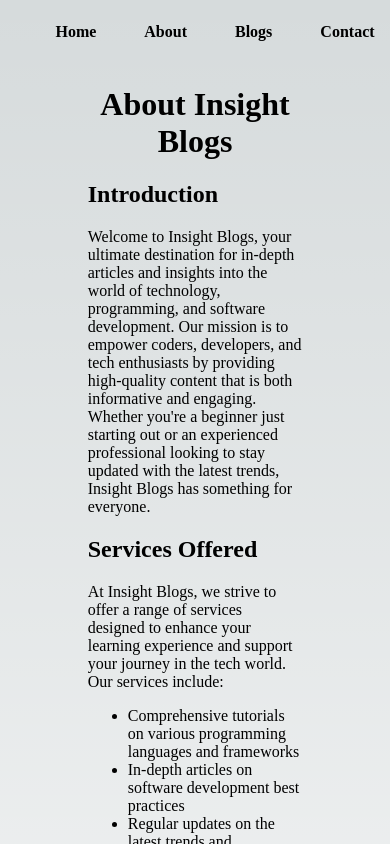
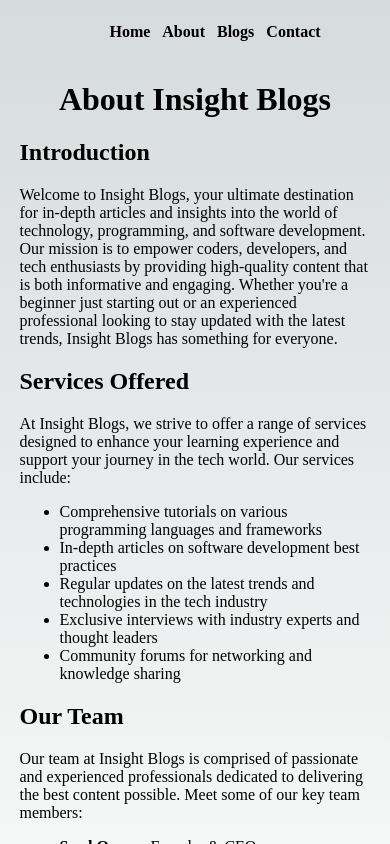
Before and after one commit to syedomar1/insightblogs, a Next.js app: page /about in a window 390 px wide. Shown: the top 844 px of the page. Built offline with nearby package versions, Linux system fonts and the light colour scheme.

Commit message:
Added responsiveness

```diff
--- a/pages/api/blogs.js
+++ b/pages/api/blogs.js
@@ -1,7 +1,7 @@
 // Next.js API route support: https://nextjs.org/docs/api-routes/introduction
 import * as fs from 'fs';
 export default async function handler(req, res) {
-  console.log(req.query.count)
+  // console.log(req.query.count)
   let data = await fs.promises.readdir("blogdata");
   data = data.slice(0,parseInt(req.query.count));
   let myfile;
--- a/pages/api/getblog.js
+++ b/pages/api/getblog.js
@@ -7,7 +7,7 @@ export default async function handler(req, res) {
     const data = await fs.promises.readFile(`./blogdata/${slug}.json`, "utf-8");
     res.status(200).json(JSON.parse(data));
   } catch (err) {
-    console.log("error encountered", err);
+    // console.log("error encountered", err);
     res.status(500).json({ error: "No such blog found" });
   }
 }
--- a/pages/api/postcontact.js
+++ b/pages/api/postcontact.js
@@ -2,7 +2,7 @@ import * as fs from "fs";
 
 export default async function handler(req, res){
     if(req.method === 'POST'){
-        console.log(req.body);
+        // console.log(req.body);
         let data = await fs.promises.readdir('contactdata');
         fs.promises.writeFile(`contactdata/${data.length+1}.json`,JSON.stringify(req.body))
         res.status(200).json(req.body);
--- a/pages/blog.js
+++ b/pages/blog.js
@@ -8,7 +8,7 @@ import InfiniteScroll from "react-infinite-scroll-component";
 // Iterate through them and display
 
 const Blog = (props) => {
-  console.log(props);
+  // console.log(props);
   const [blogs, setBlogs] = useState(props.allBlogs);
   const[count, setCount] = useState(2);
   const fetchData = async () => {
@@ -68,7 +68,7 @@ export async function getStaticProps(context) {
   let allBlogs = [];
   for (let index = 0; index < 2; index++) {
     const item = data[index];
-    console.log(item);
+    // console.log(item);
     myfile = await fs.promises.readFile("blogdata/" + item, "utf-8");
     allBlogs.push(JSON.parse(myfile));
   }
--- a/pages/blogpost/[slug].js
+++ b/pages/blogpost/[slug].js
@@ -44,7 +44,7 @@ export async function getStaticPaths() {
 }
 
 export async function getStaticProps(context){
-console.log(context)
+// console.log(context)
     const {slug} = context.params;
     let myBlog = await fs.promises.readFile(`./blogdata/${slug}.json`, "utf-8");
   return{
--- a/pages/contact.js
+++ b/pages/contact.js
@@ -21,7 +21,7 @@ const handleSubmit = (e) =>{
   })
   .then(response => response.text())
   .then(data =>{
-    console.log('Success:', data);
+    // console.log('Success:', data);
     alert("Thanks for contacting us");
     setphone('');
     setname('');
@@ -29,7 +29,7 @@ const handleSubmit = (e) =>{
     setdesc('');
   })
   .catch((error) =>{
-    console.error('Error:', error);
+    // console.error('Error:', error);
   });
 }
 
@@ -46,7 +46,7 @@ const handleChange = (e) =>{
   else if(e.target.name == 'desc'){
     setdesc(e.target.value);
   }
-  console.log(e,"change");
+  // console.log(e,"change");
 }
 
   return (
--- a/styles/About.module.css
+++ b/styles/About.module.css
@@ -6,3 +6,10 @@
 .center{
     text-align: center;
 }
+
+@media only screen and (max-width: 600px){
+    .container{
+        max-width:90vw;
+        margin: 40px auto;
+    }
+  }
--- a/styles/BlogPost.module.css
+++ b/styles/BlogPost.module.css
@@ -10,3 +10,9 @@
   .container {
     padding: 0 22rem;
   }
+
+  @media only screen and (max-width: 1100px){
+    .container {
+      padding: 0 1.5rem;
+    }
+  }
--- a/styles/Home.module.css
+++ b/styles/Home.module.css
@@ -280,3 +280,12 @@
   margin: 16px 0;
   margin-top: 3px;
 }
+
+@media only screen and (max-width: 600px){
+  .mainnav ul li{
+    margin: 0 6px;
+    list-style: none;
+    font-weight: bold;
+    cursor: pointer;
+  }
+}
```
Also changed, not shown: 1 other file (tests, documents, lock files or other folders).
